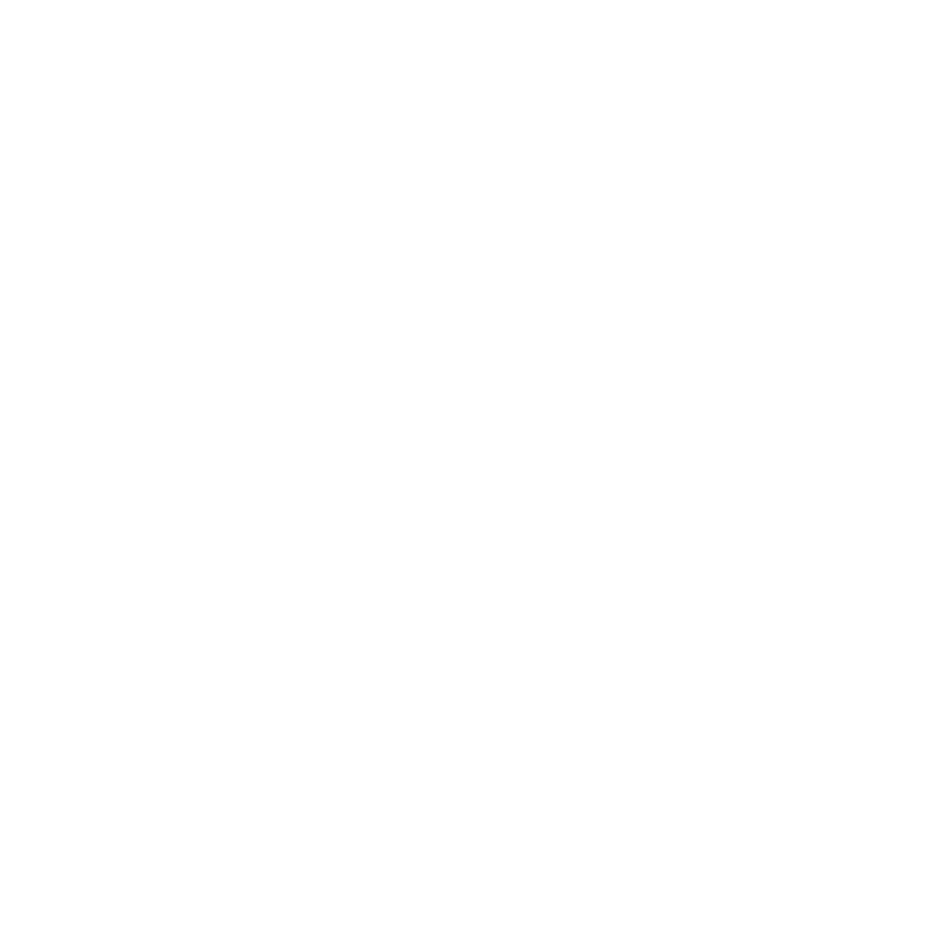
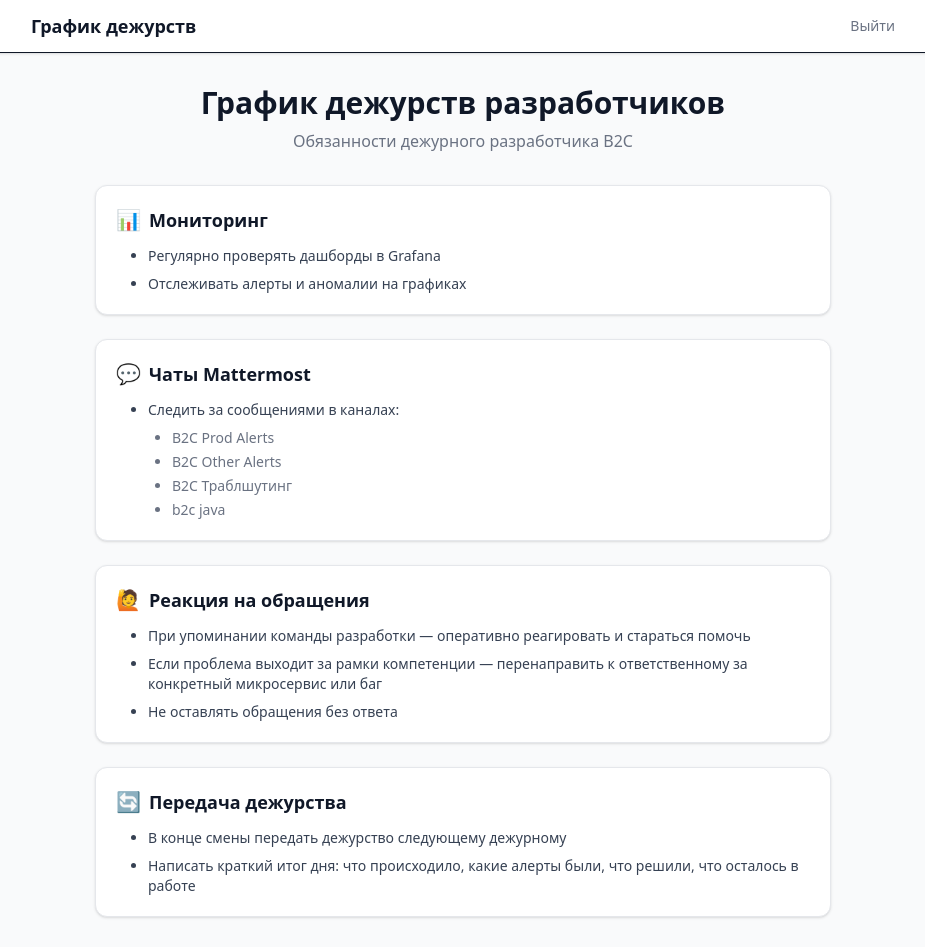
Before and after one commit to Pavlovich-kll/duty-roster, a Next.js app: page / in a window 1280 px wide. Before the commit this address had no page. Shown: the top 947 px of the page, without its empty margins (177-1102 px from the left). Before the commit the page ends 800 px from the top, so only its background shows below. Built offline with nearby package versions, Linux system fonts and the light colour scheme; no server answers.

Commit message:
добавлена страница обязанностей дежурного на главную

```diff
--- a/src/app/page.tsx
+++ b/src/app/page.tsx
@@ -1,5 +1,82 @@
-import { redirect } from "next/navigation";
+import { createClient } from '@/lib/supabase-server'
+import Navbar from '@/components/Navbar'
+import Link from 'next/link'
 
-export default function Home() {
-  redirect("/dashboard");
+export default async function Home() {
+  const supabase = await createClient()
+  const { data: { user } } = await supabase.auth.getUser()
+  let profile = null
+  if (user) {
+    const { data } = await supabase.from('profiles').select('*').eq('id', user.id).single()
+    profile = data
+  }
+
+  return (
+    <>
+      <Navbar profile={profile} />
+      <main className="mx-auto max-w-3xl px-4 py-8">
+        <div className="mb-8 text-center">
+          <h1 className="text-3xl font-bold text-gray-900">График дежурств разработчиков</h1>
+          <p className="mt-2 text-gray-500">Обязанности дежурного разработчика B2C</p>
+        </div>
+
+        <div className="space-y-6">
+          <section className="rounded-xl border border-gray-200 bg-white p-5 shadow-sm">
+            <h2 className="mb-3 flex items-center gap-2 text-lg font-semibold text-gray-900">
+              <span className="text-xl">📊</span> Мониторинг
+            </h2>
+            <ul className="space-y-2 pl-8">
+              <li className="list-disc text-sm text-gray-700">Регулярно проверять дашборды в Grafana</li>
+              <li className="list-disc text-sm text-gray-700">Отслеживать алерты и аномалии на графиках</li>
+            </ul>
+          </section>
+
+          <section className="rounded-xl border border-gray-200 bg-white p-5 shadow-sm">
+            <h2 className="mb-3 flex items-center gap-2 text-lg font-semibold text-gray-900">
+              <span className="text-xl">💬</span> Чаты Mattermost
+            </h2>
+            <ul className="space-y-2 pl-8">
+              <li className="list-disc text-sm text-gray-700">Следить за сообщениями в каналах:</li>
+              <ul className="mt-1 space-y-1 pl-6">
+                <li className="list-disc text-sm text-gray-500">B2C Prod Alerts</li>
+                <li className="list-disc text-sm text-gray-500">B2C Other Alerts</li>
+                <li className="list-disc text-sm text-gray-500">B2C Траблшутинг</li>
+                <li className="list-disc text-sm text-gray-500">b2c java</li>
+              </ul>
+            </ul>
+          </section>
+
+          <section className="rounded-xl border border-gray-200 bg-white p-5 shadow-sm">
+            <h2 className="mb-3 flex items-center gap-2 text-lg font-semibold text-gray-900">
+              <span className="text-xl">🙋</span> Реакция на обращения
+            </h2>
+            <ul className="space-y-2 pl-8">
+              <li className="list-disc text-sm text-gray-700">При упоминании команды разработки — оперативно реагировать и стараться помочь</li>
+              <li className="list-disc text-sm text-gray-700">Если проблема выходит за рамки компетенции — перенаправить к ответственному за конкретный микросервис или баг</li>
+              <li className="list-disc text-sm text-gray-700">Не оставлять обращения без ответа</li>
+            </ul>
+          </section>
+
+          <section className="rounded-xl border border-gray-200 bg-white p-5 shadow-sm">
+            <h2 className="mb-3 flex items-center gap-2 text-lg font-semibold text-gray-900">
+              <span className="text-xl">🔄</span> Передача дежурства
+            </h2>
+            <ul className="space-y-2 pl-8">
+              <li className="list-disc text-sm text-gray-700">В конце смены передать дежурство следующему дежурному</li>
+              <li className="list-disc text-sm text-gray-700">Написать краткий итог дня: что происходило, какие алерты были, что решили, что осталось в работе</li>
+            </ul>
+          </section>
+        </div>
+
+        <div className="mt-8 text-center">
+          <Link
+            href="/dashboard"
+            className="inline-block rounded-lg bg-blue-600 px-6 py-3 text-sm font-medium text-white hover:bg-blue-700 transition-colors"
+          >
+            Перейти к календарю дежурств
+          </Link>
+        </div>
+      </main>
+    </>
+  )
 }
--- a/src/components/Navbar.tsx
+++ b/src/components/Navbar.tsx
@@ -14,7 +14,7 @@
   return (
     <header className="border-b bg-white shadow-sm">
       <div className="mx-auto flex max-w-4xl items-center justify-between px-4 py-3">
-        <a href="/dashboard" className="text-lg font-semibold">
+        <a href="/" className="text-lg font-semibold">
           График дежурств
         </a>
         <div className="flex items-center gap-4">
```
